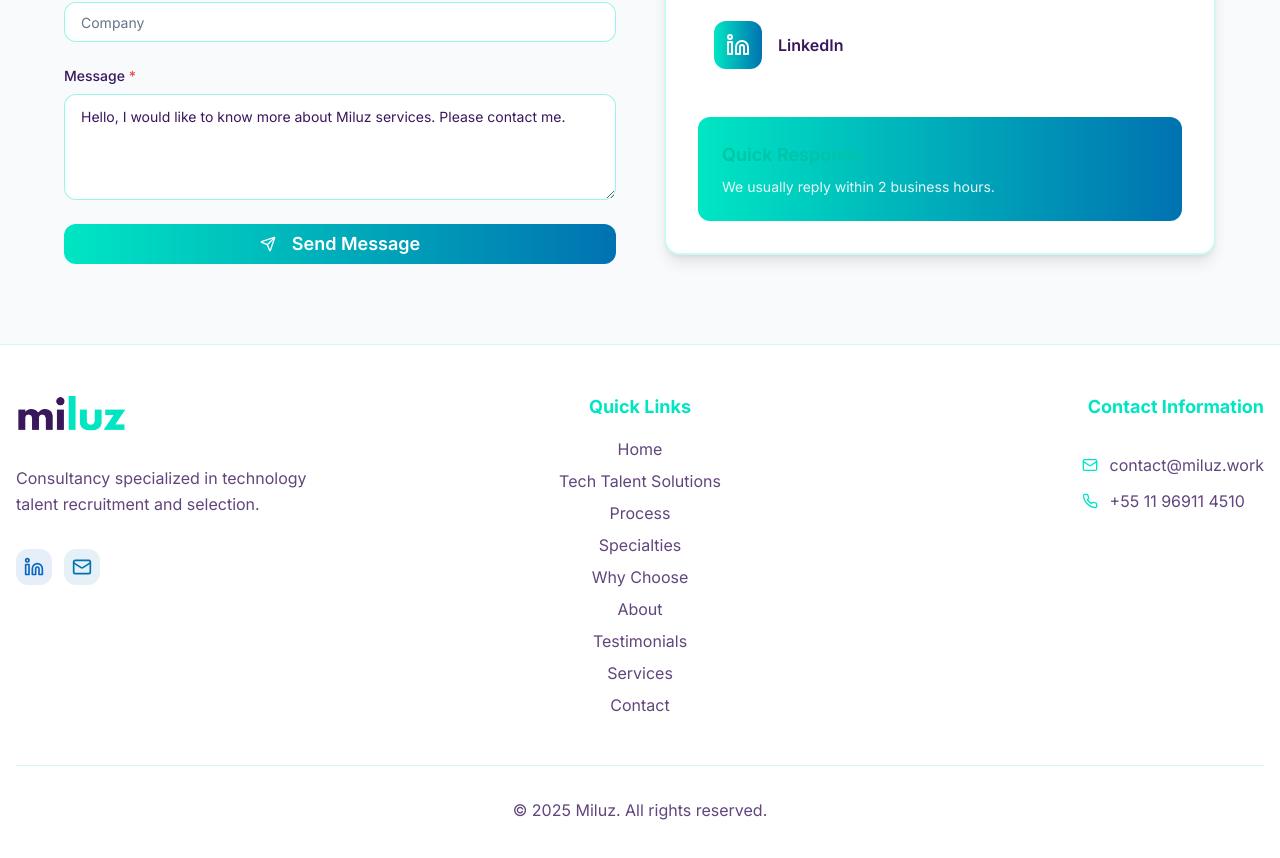
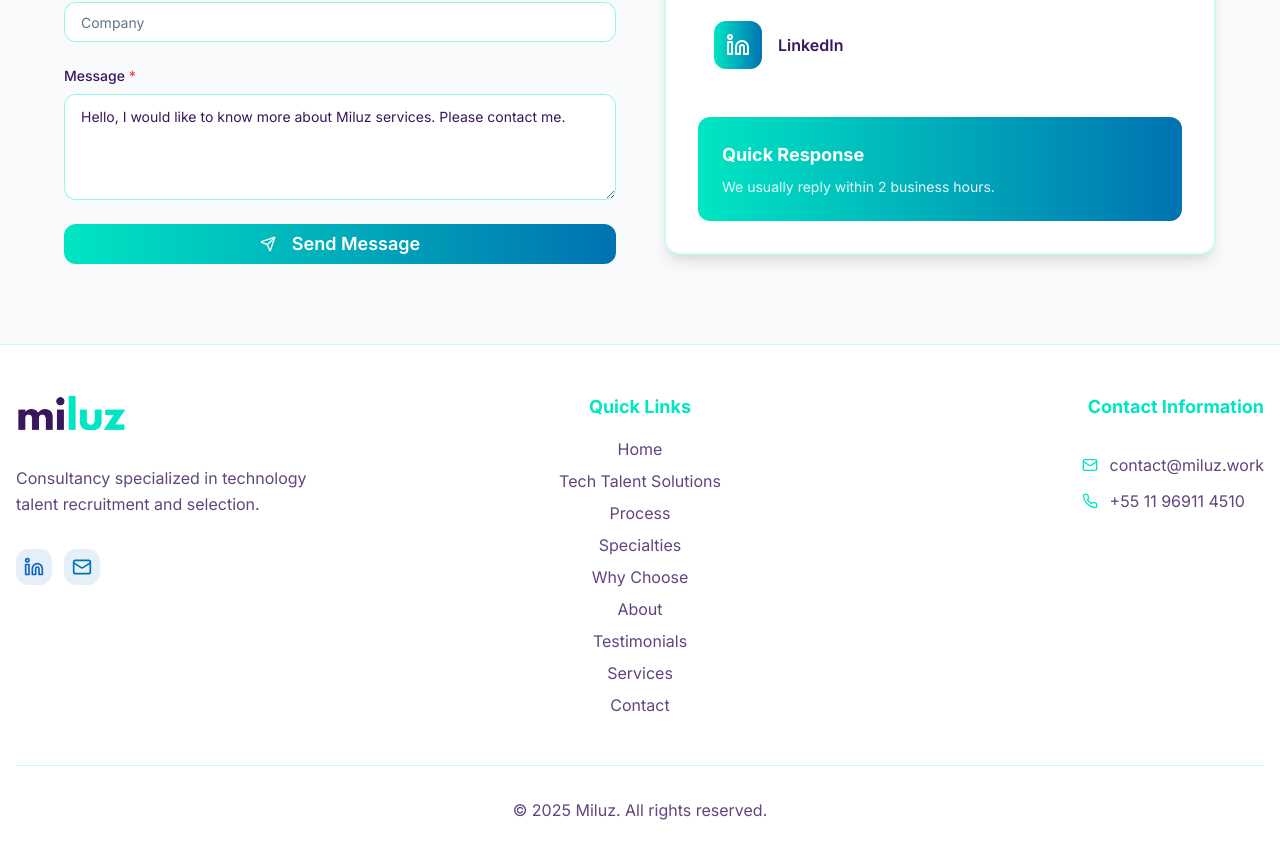
Before and after one commit to lhkuklis/miluz-landpage, a React (Vite) app: page / in a window 1280 px wide. Shown: the part 7139-7997 px from the top of the page. Built offline with nearby package versions, Linux system fonts and the light colour scheme.

Commit message:
style(contact): fix quick response box readability by removing teal-highlighted title and enforcing white text on gradient

```diff
--- a/src/components/ContactSection.tsx
+++ b/src/components/ContactSection.tsx
@@ -238,10 +238,10 @@ const ContactSection = () => {
 
                 {/* Additional CTA */}
                 <div className="mt-6 sm:mt-8 p-4 sm:p-6 bg-gradient-to-r from-[#00e6c3] to-[#0072B1] rounded-lg text-white transition-all duration-300 hover:shadow-lg hover:scale-105 cursor-pointer">
-                  <h4 className="font-bold text-base sm:text-lg mb-2">
-                    <HighlightedText>{t('contact.quick_response')}</HighlightedText>
+                  <h4 className="font-bold text-base sm:text-lg mb-2 text-white">
+                    {t('contact.quick_response')}
                   </h4>
-                  <p className="text-xs sm:text-sm opacity-90">
+                  <p className="text-xs sm:text-sm opacity-90 text-white">
                     {t('contact.quick_response_desc')}
                   </p>
                 </div>
```
